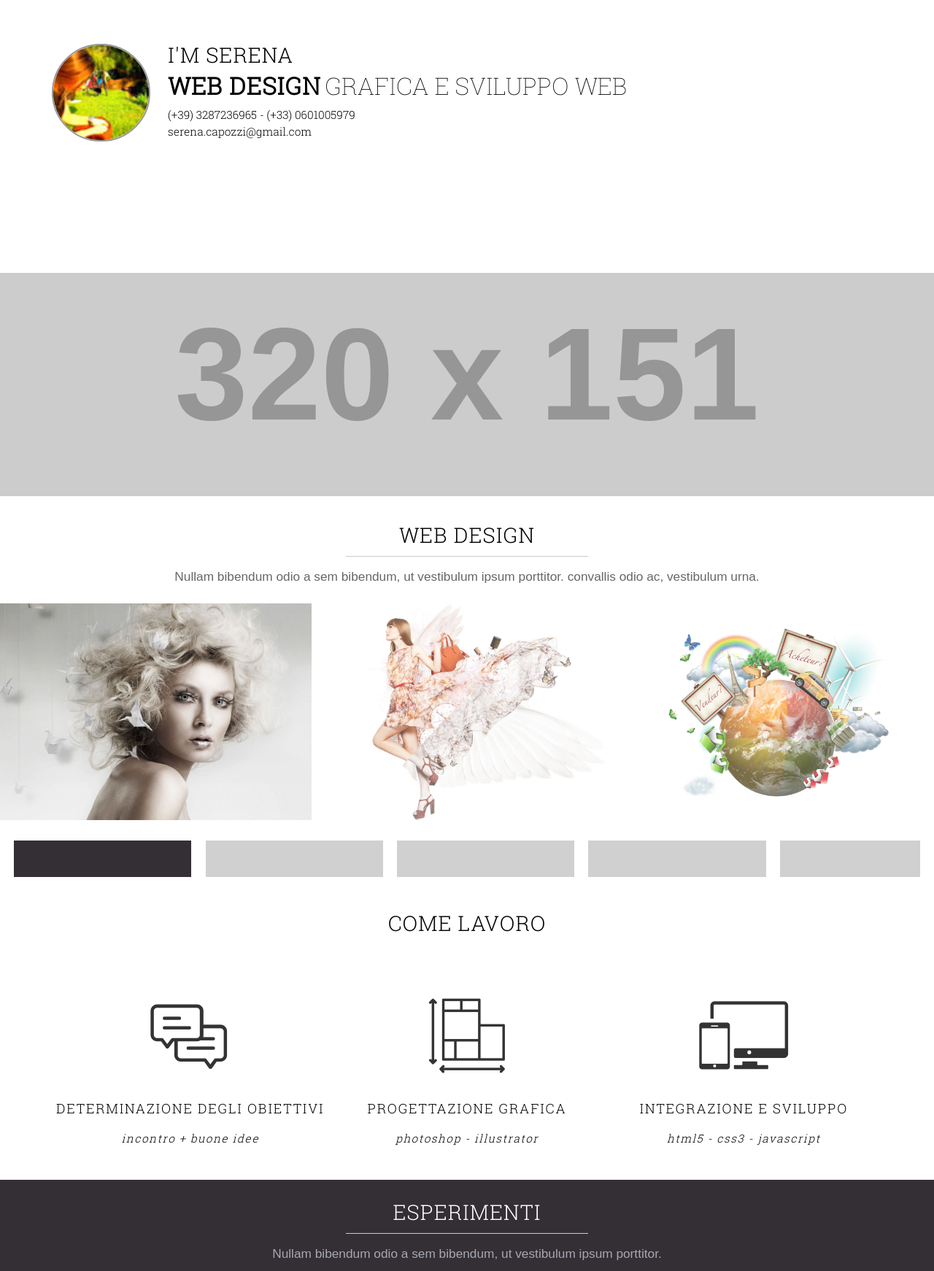
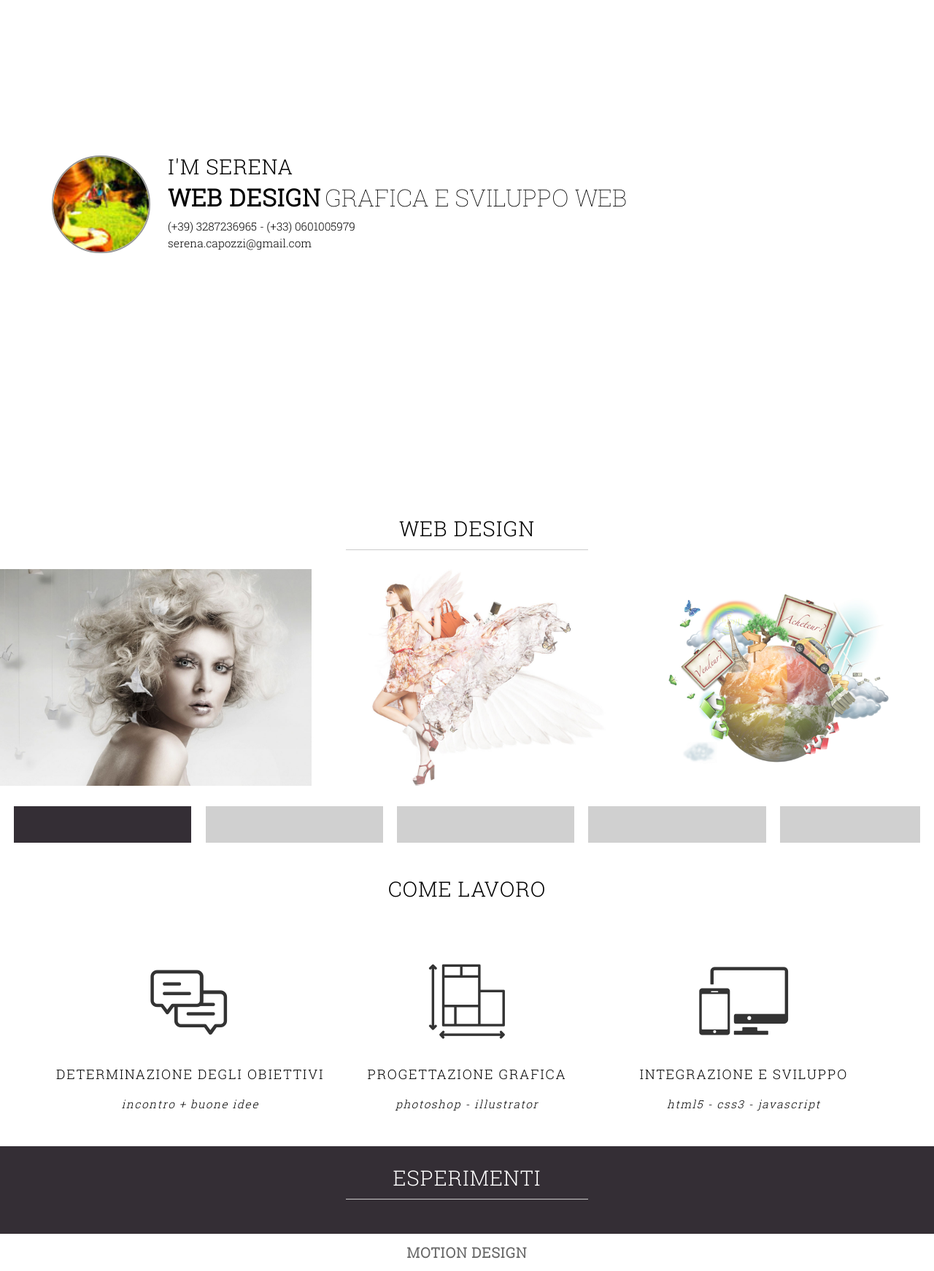
Before and after one commit to serenacapozzi/serenacapozzi.github.io, a plain HTML site: page index.html in a window 1280 px wide. Shown: the part 120-1862 px from the top of the page at 73% size. Drawn offline with Linux system fonts and the light colour scheme; placeholder pictures from the web are drawn by us.

Commit message:
new version

```diff
--- a/index.css
+++ b/index.css
@@ -154,7 +154,7 @@ a {
 section head
 */
 section.head .group {
-  height: 61.8033988vh;
+  height: 100vh;
   overflow: hidden;
 }
 section.head .group +.img {
--- a/index.html
+++ b/index.html
@@ -28,13 +28,13 @@
           </div>
         </div>
       </div></div>
-      <div class="img wide"><img src="http://placehold.it/320x151" data-srcset="http://placehold.it/320x151 320w,http://placehold.it/640x302 320w 2x, http://placehold.it/768x363 768w,http://placehold.it/1536x726 768w 2x, http://placehold.it/1024x484 1024w,http://placehold.it/2048x968 1024w 2x, http://placehold.it/2500x1181 5000w"></div>
+      <!--<div class="img wide"><img src="http://placehold.it/320x151" data-srcset="http://placehold.it/320x151 320w,http://placehold.it/640x302 320w 2x, http://placehold.it/768x363 768w,http://placehold.it/1536x726 768w 2x, http://placehold.it/1024x484 1024w,http://placehold.it/2048x968 1024w 2x, http://placehold.it/2500x1181 5000w"></div>-->
     </section>
   <!--end head-->
     <section class="webdesign">
       <h1 class="h h1">web design</h1>
       <hr class="hr">
-      <p class="p">Nullam bibendum odio a sem bibendum, ut vestibulum ipsum porttitor. convallis odio ac, vestibulum urna.</p>
+      <p class="p"><!--Nullam bibendum odio a sem bibendum, ut vestibulum ipsum porttitor. convallis odio ac, vestibulum urna.--></p>
       <div class="slides wide gallery">
       	<div id="slideone" class="slide">
           <a href="images/jennifer.jpg"><div class="in">
@@ -155,7 +155,7 @@
         <div class="c">
         <h1 class="h h1">esperimenti</h1>
         <hr class="hr">
-        <p class="p">Nullam bibendum odio a sem bibendum, ut vestibulum ipsum porttitor.</p>
+        <p class="p"><!--Nullam bibendum odio a sem bibendum, ut vestibulum ipsum porttitor.--></p>
         </div>
       </div>
       <h2 class="h h2">motion design</h2>
```
